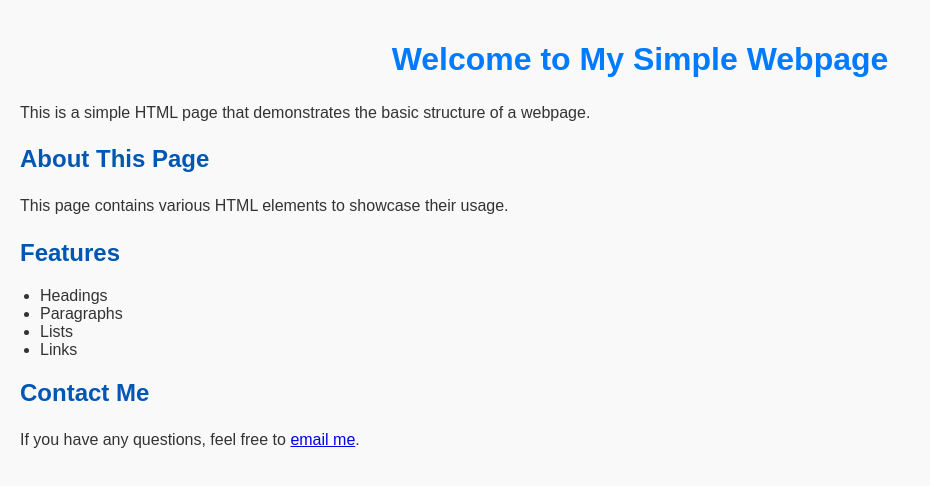
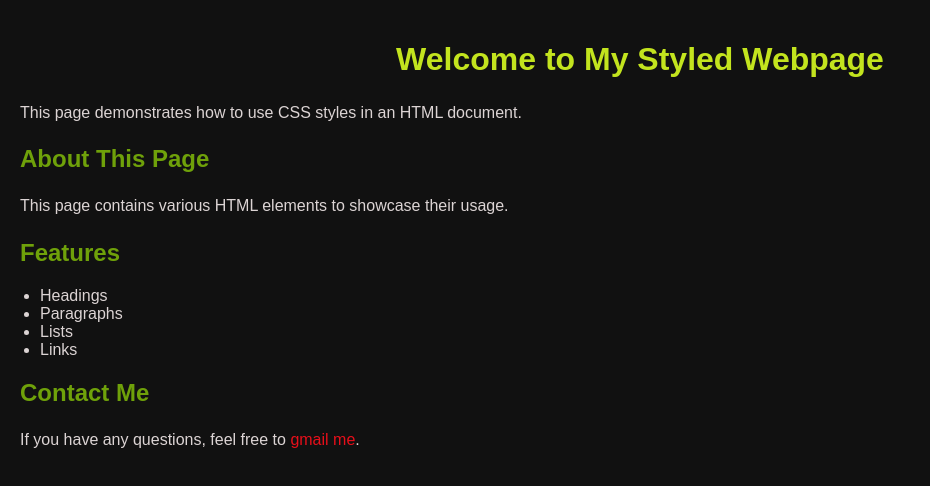
Before and after one commit to MuhammedJabeer/index_html, a plain HTML site: page index.html in a window 1280 px wide. Shown: the whole page, without its empty margins (0-930 px from the left). Drawn offline with Linux system fonts and the light colour scheme.

Commit message:
index new

```diff
--- a/index.html
+++ b/index.html
@@ -3,35 +3,13 @@
 <head>
     <meta charset="UTF-8">
     <meta name="viewport" content="width=device-width, initial-scale=1.0">
-    <title>My Simple Webpage</title>
-    <style>
-        body {
-            font-family: Arial, sans-serif;
-            background-color: #f9f9f9;
-            color: #333;
-            margin: 0;
-            padding: 20px;
-        }
-        h1 {
-            color: #007bff;
-            text-align: center;
-        }
-        h2 {
-            color: #0056b3;
-        }
-        p {
-            line-height: 1.6;
-        }
-        ul {
-            list-style-type: disc;
-            padding-left: 20px;
-        }
-    </style>
+    <title>My Styled Webpage</title>
+    <link rel="stylesheet" href="style.css"> <!-- Link to the CSS file -->
 </head>
 <body>
 
-    <h1>Welcome to My Simple Webpage</h1>
-    <p>This is a simple HTML page that demonstrates the basic structure of a webpage.</p>
+    <h1>Welcome to My Styled Webpage</h1>
+    <p>This page demonstrates how to use CSS styles in an HTML document.</p>
 
     <h2>About This Page</h2>
     <p>This page contains various HTML elements to showcase their usage.</p>
@@ -45,7 +23,7 @@
     </ul>
 
     <h2>Contact Me</h2>
-    <p>If you have any questions, feel free to <a href="mailto:example@example.com">email me</a>.</p>
+    <p>If you have any questions, feel free to <a href="jabeerjabeer1111">gmail me</a>.</p>
 
 </body>
 </html>
--- a/style.css
+++ b/style.css
@@ -1,18 +1,18 @@
 body {
-    font-family: Arial, sans-serif; /* Sets the font */
-    background-color: #0af539; /* Light gray background */
-    color: #f7eeee; /* Dark text color */
+    font-family: Arial, sans-serif;
+    background-color: #111111; /* Light gray background */
+    color: #dcd4d4; /* Dark text color */
     margin: 0; /* Removes default margin */
     padding: 20px; /* Adds padding around the content */
 }
 
 h1 {
-    color: #060606; /* Blue color for main heading */
+    color: #c3e41e; /* Blue color for main heading */
     text-align: center; /* Center aligns the heading */
 }
 
 h2 {
-    color: #f5f7fa; /* Darker blue for subheadings */
+    color: #6fa10a; /* Darker blue for subheadings */
     margin-top: 20px; /* Adds space above the heading */
 }
 
@@ -26,7 +26,7 @@ ul {
 }
 
 a {
-    color: #e30e11; /* Link color */
+    color: #e70f1a; /* Link color */
     text-decoration: none; /* Removes underline from links */
 }
 
```
